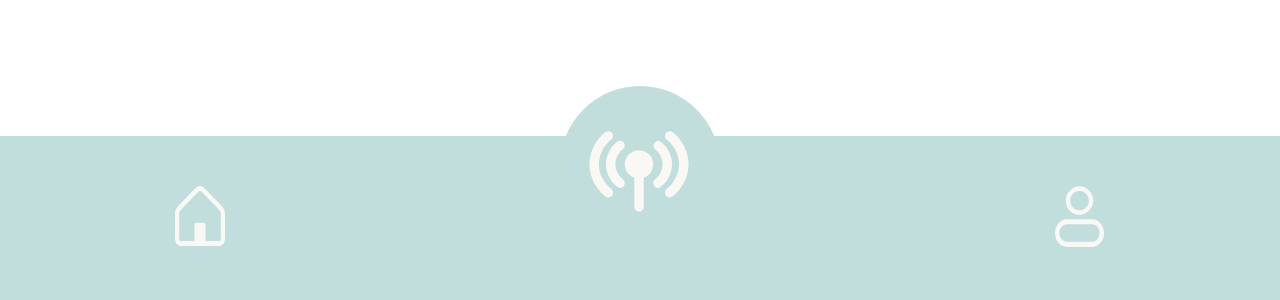
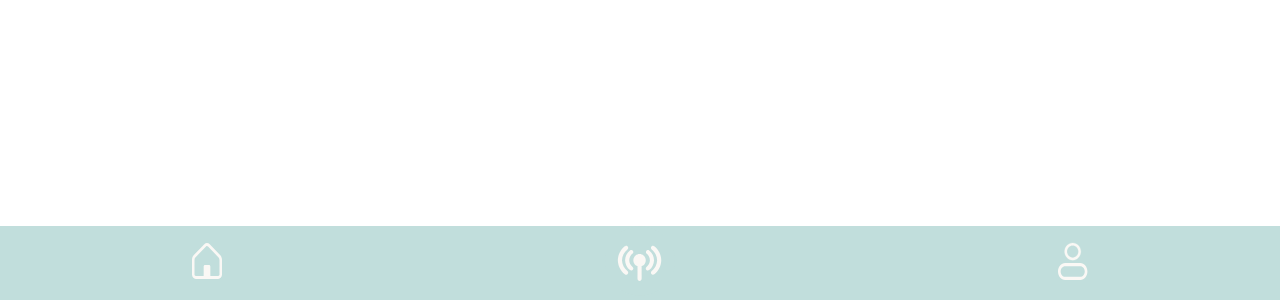
Before and after one commit to jjeongin/final-project-team-musaik, a React (Create React App) app in the folder front-end/: page / in a window 1280 px wide. Shown: the part 500-800 px from the top of the page. Built offline with nearby package versions, Linux system fonts and the light colour scheme.

Commit message:
make nav bar smaller

```diff
--- a/front-end/src/NavBar.css
+++ b/front-end/src/NavBar.css
@@ -1,6 +1,6 @@
 .NavBar {
     width: 100%;
-    min-height: 10vh;
+    min-height: 5vh;
     position: fixed;
     bottom: 0;
 }
@@ -17,17 +17,14 @@
 }
 
 .home-icon img {
-    width: 50px;
-    padding: 10px 15px;
+    width: 30px;
 }
 
 .radio-icon img {
-    width: 160px;
+    width: 70px;
     position: relative;
-    bottom: 50px;
 }
 
 .user-icon img {
-    width: 50px;
-    padding: 10px 15px;
+    width: 30px;
 }
--- a/front-end/src/pages/Home/index.jsx
+++ b/front-end/src/pages/Home/index.jsx
@@ -4,7 +4,7 @@ import NavBar from '../../NavBar';
 function Home() {
   return (
     <div className="Home">
-      <NavBar /> {/* just an example of how to display nav bar on each page */}
+      <NavBar />
     </div>
   );
 }
--- a/front-end/src/pages/Profile/index.jsx
+++ b/front-end/src/pages/Profile/index.jsx
@@ -7,7 +7,6 @@ import NavBar from '../../NavBar';
 
 function Profile() {
   return (
-    <>
     <div className="Profile">
         <UserAvatar text={"Ahmahcs"} />
         <UserNumbers followers={300} following={200}/>
@@ -15,14 +14,9 @@ function Profile() {
         <div className='Album-Card'>
           <Albums text={"Favorites"}/>
           <Albums text={"Recently Played"}/>
-
         </div>
        <NavBar />
-
-
     </div>
-
-    </>
   );
 }
 
```
